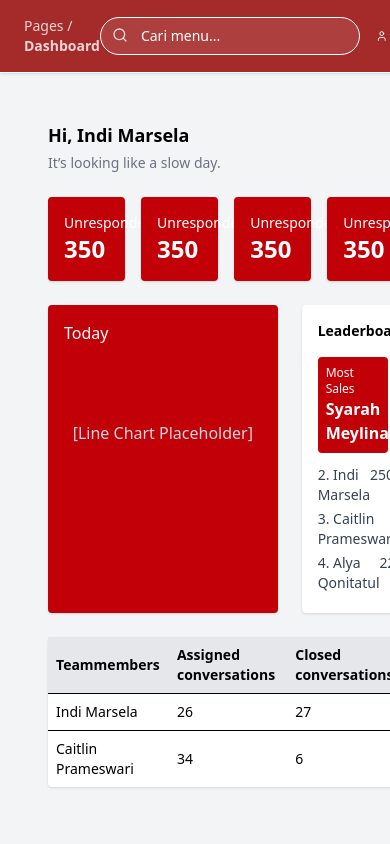
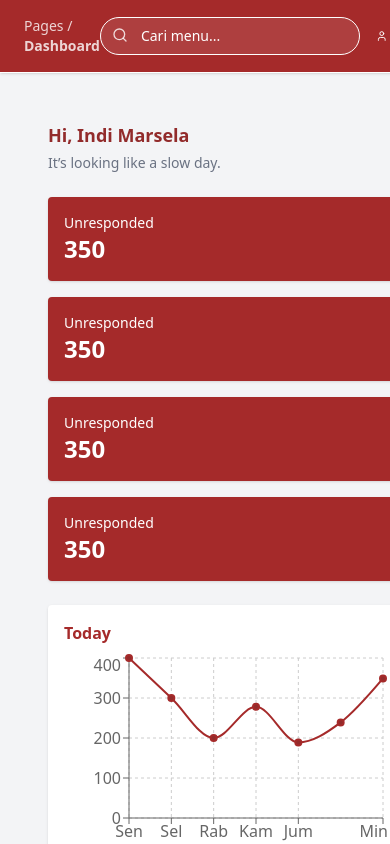
Before and after one commit to indimarsela/crm-23sib-kelompok-5, a React (Vite) app: page / in a window 390 px wide. Built offline with nearby package versions, Linux system fonts and the light colour scheme.

Commit message:
dashboard update

```diff
--- a/package.json
+++ b/package.json
@@ -21,7 +21,7 @@
     "react-icons": "^5.5.0",
     "react-leaflet": "^5.0.0",
     "react-router-dom": "^7.6.2",
-    "recharts": "^2.15.3",
+    "recharts": "^2.15.4",
     "xlsx": "^0.18.5"
   },
   "devDependencies": {
--- a/src/pages/Dashboard.jsx
+++ b/src/pages/Dashboard.jsx
@@ -1,56 +1,80 @@
 import React from "react";
 import {
-  FaSignOutAlt,
-  FaChartBar,
-  FaArrowUp,
-  FaArrowDown,
-} from "react-icons/fa";
+  LineChart,
+  Line,
+  XAxis,
+  YAxis,
+  Tooltip,
+  ResponsiveContainer,
+  CartesianGrid,
+} from "recharts";
+import { FaArrowDown, FaArrowUp } from "react-icons/fa";
 
-const Dashboard = () => {
+// Dummy chart data (bisa diganti dengan data props atau API)
+const chartData = [
+  { name: "Sen", value: 400 },
+  { name: "Sel", value: 300 },
+  { name: "Rab", value: 200 },
+  { name: "Kam", value: 278 },
+  { name: "Jum", value: 189 },
+  { name: "Sab", value: 239 },
+  { name: "Min", value: 349 },
+];
+
+// Fallback dummy leaderboard
+const fallbackLeaderboard = [
+  { name: "Syarah Meylina", value: 90000 },
+  { name: "Indi Marsela", value: 2500 },
+  { name: "Caitlin Prameswari", value: 2300 },
+  { name: "Alya Qonitatul", value: 2200 },
+];
+
+const Dashboard = ({ leaderboard = fallbackLeaderboard }) => {
   const statBoxes = ["350", "350", "350", "350"];
-  const leaderboard = [
-    { name: "Syarah Meylina", value: 90000 },
-    { name: "Indi Marsela", value: 2500 },
-    { name: "Caitlin Prameswari", value: 2300 },
-    { name: "Alya Qonitatul", value: 2200 },
-  ];
 
   return (
     <div className="flex-1 p-6 bg-gray-100 overflow-y-auto">
-      <div className="text-lg font-semibold mb-1">Hi, Indi Marsela</div>
+      <div className="text-lg font-semibold mb-1 text-[#922b2b]">Hi, Indi Marsela</div>
       <div className="text-sm text-gray-500 mb-6">It’s looking like a slow day.</div>
 
-      <div className="grid grid-cols-4 gap-4 mb-6">
+      <div className="grid grid-cols-1 sm:grid-cols-2 lg:grid-cols-4 gap-4 mb-6">
         {statBoxes.map((value, index) => (
-          <div key={index} className="bg-red-700 text-white p-4 rounded shadow">
+          <div key={index} className="bg-[#a52a2a] text-white p-4 rounded shadow">
             <div className="text-sm">Unresponded</div>
             <div className="text-2xl font-bold">{value}</div>
           </div>
         ))}
       </div>
 
-      <div className="grid grid-cols-3 gap-6">
-        <div className="col-span-2 bg-red-700 p-4 rounded shadow text-white">
-          <div className="mb-2">Today</div>
-          <div className="h-40 flex items-center justify-center">
-            <span className="text-gray-300">[Line Chart Placeholder]</span>
-          </div>
+      <div className="grid grid-cols-1 lg:grid-cols-3 gap-6">
+        <div className="lg:col-span-2 bg-white p-4 rounded shadow">
+          <div className="text-[#a52a2a] font-semibold mb-2">Today</div>
+          <ResponsiveContainer width="100%" height={200}>
+            <LineChart data={chartData}>
+              <CartesianGrid strokeDasharray="3 3" />
+              <XAxis dataKey="name" />
+              <YAxis />
+              <Tooltip />
+              <Line
+                type="monotone"
+                dataKey="value"
+                stroke="#a52a2a"
+                strokeWidth={2}
+                dot={{ fill: "#922b2b" }}
+              />
+            </LineChart>
+          </ResponsiveContainer>
         </div>
 
         <div className="bg-white rounded shadow p-4">
-          <div className="text-sm font-bold mb-4">Leaderboard</div>
-          <div className="bg-red-700 text-white p-2 rounded mb-3">
+          <div className="text-sm font-bold mb-4 text-[#922b2b]">Leaderboard</div>
+          <div className="bg-[#a52a2a] text-white p-2 rounded mb-3">
             <div className="text-xs">Most Sales</div>
-            <div className="font-semibold">Syarah Meylina</div>
+            <div className="font-semibold">{leaderboard[0]?.name}</div>
           </div>
           {leaderboard.slice(1).map((item, index) => (
-            <div
-              key={item.name}
-              className="flex justify-between text-sm text-gray-700 mb-1"
-            >
-              <span>
-                {index + 2}. {item.name}
-              </span>
+            <div key={item.name} className="flex justify-between text-sm text-gray-700 mb-1">
+              <span>{index + 2}. {item.name}</span>
               <span>{item.value}</span>
             </div>
           ))}
@@ -58,21 +82,21 @@ const Dashboard = () => {
       </div>
 
       <div className="mt-6">
-        <table className="w-full bg-white shadow rounded">
+        <table className="w-full bg-white shadow rounded text-sm">
           <thead>
-            <tr className="text-left text-sm bg-gray-200">
+            <tr className="text-left bg-gray-200">
               <th className="p-2">Teammembers</th>
               <th className="p-2">Assigned conversations</th>
               <th className="p-2">Closed conversations</th>
             </tr>
           </thead>
           <tbody>
-            <tr className="text-sm border-t">
+            <tr className="border-t">
               <td className="p-2">Indi Marsela</td>
               <td className="p-2">26</td>
               <td className="p-2">27</td>
             </tr>
-            <tr className="text-sm border-t">
+            <tr className="border-t">
               <td className="p-2">Caitlin Prameswari</td>
               <td className="p-2">34</td>
               <td className="p-2">6</td>
```
Also changed, not shown: 1 other file (tests, documents, lock files or other folders).
